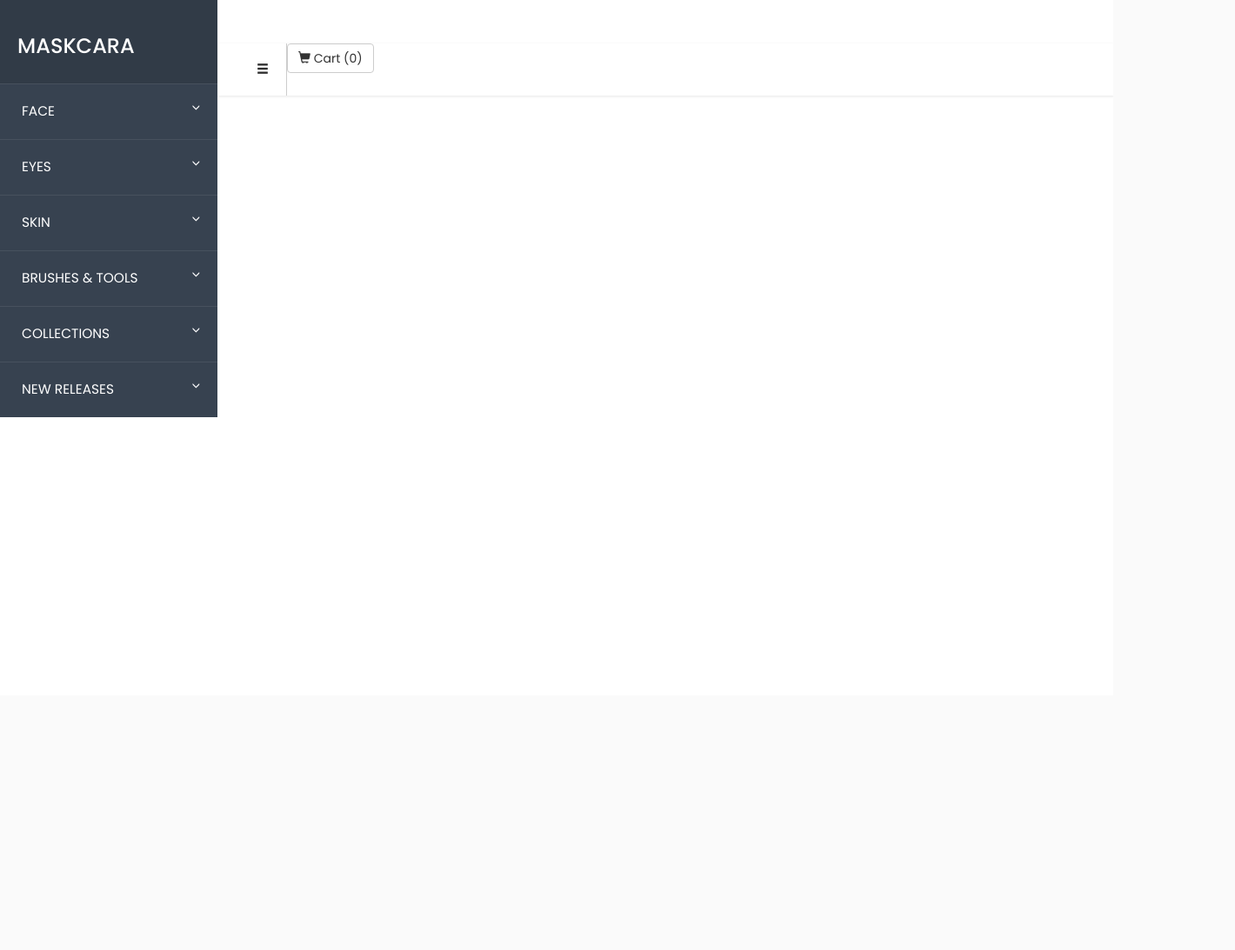
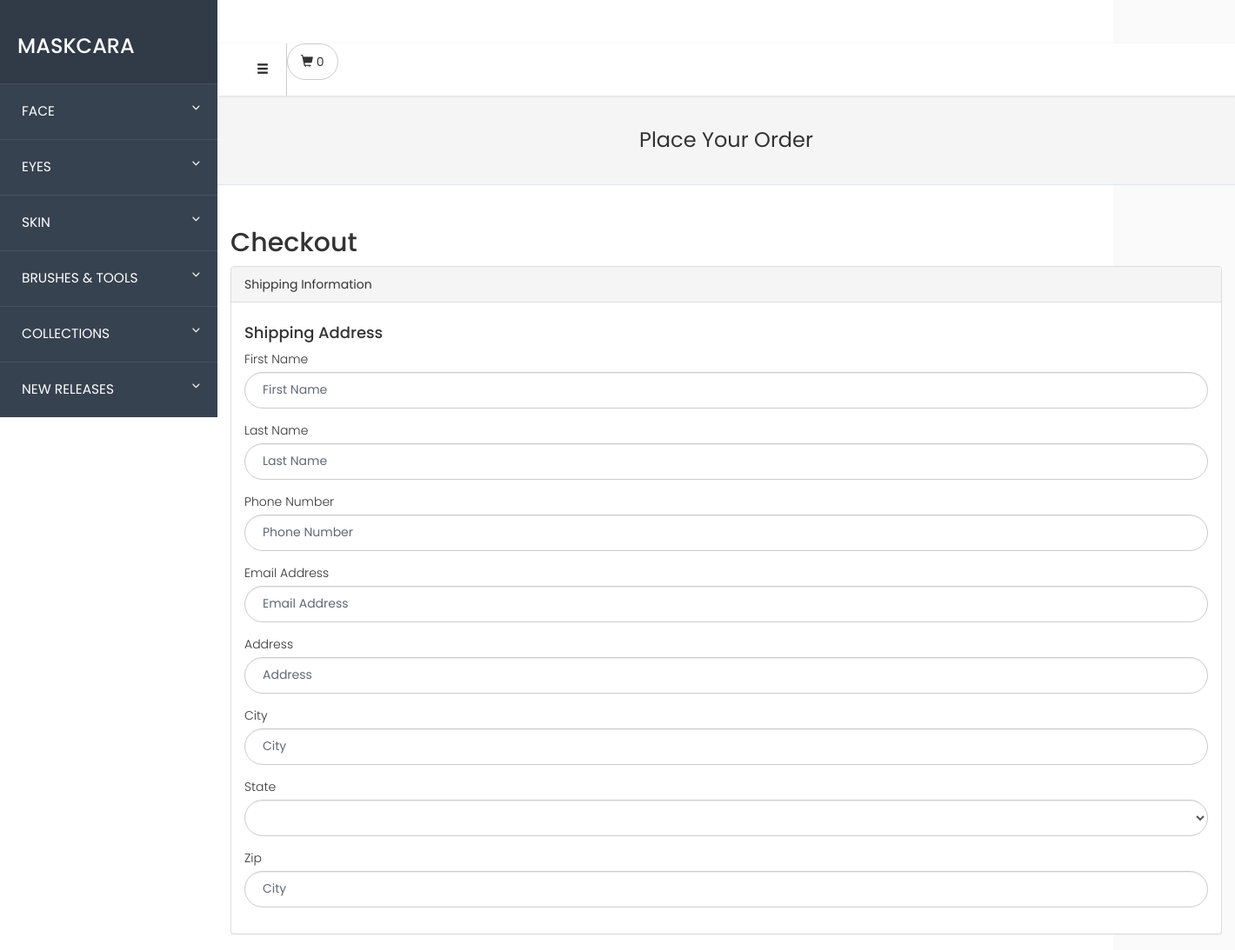
Before and after one commit to ashrafali46/maskcara, a Vue app: page /checkout in a window 1280 px wide. Shown: the top 1093 px of the page at 87% size, 1420 px wide, since content can reach past the window. Before the commit the page ends 800 px from the top, so only its background shows below. Built offline with nearby package versions, Linux system fonts and the light colour scheme.

Commit message:
Checkout and Login UI created

```diff
--- a/src/App.vue
+++ b/src/App.vue
@@ -13,7 +13,7 @@
                 <i class="glyphicon glyphicon-menu-hamburger"></i>
               </button>
               <router-link to="/cart">
-                <button class="btn btn-default pull-right"><span class="glyphicon glyphicon-shopping-cart" aria-hidden="true"></span> Cart ({{ getCartItem.length }})</button>
+                <button class="btn btn-default pull-right btn-cart-view"><span class="glyphicon glyphicon-shopping-cart" aria-hidden="true"></span> {{ getCartItem.length }}</button>
               </router-link>
             </div>
           </div>
@@ -167,8 +167,8 @@
   }
 
   #sidebar ul li a:hover {
-    color: #374250;
-    background: #fff;
+    color: #fff;
+    /* background: #fff; */
   }
 
   #sidebar ul li.active>a,
@@ -226,7 +226,10 @@
     color: #fff !important;
   }
 
-
+.btn-cart-view{
+  border-radius: 25px;
+  padding: 10px 15px;
+}
 
   /* ---------------------------------------------------
     CONTENT STYLE
--- /dev/null
+++ b/src/components/pages/checkout.vue
@@ -0,0 +1,200 @@
+<template>
+  <div>
+    <div class="page-title">
+      <div class="container">
+        <h1>
+          Place Your Order
+        </h1>
+      </div>
+    </div>
+    <div class="container">
+      <h2>Checkout</h2>
+      <div class="panel panel-default">
+        <div class="panel-heading">Shipping Information</div>
+        <div class="panel-body">
+          <h4>Shipping Address</h4>
+          <div class="form-group">
+            <label>First Name</label>
+            <input type="text" class="form-control input-login" placeholder="First Name">
+          </div>
+          <div class="form-group">
+            <label>Last Name</label>
+            <input type="text" class="form-control input-login" placeholder="Last Name">
+          </div>
+          <div class="form-group">
+            <label>Phone Number</label>
+            <input type="text" class="form-control input-login" placeholder="Phone Number">
+          </div>
+          <div class="form-group">
+            <label>Email Address</label>
+            <input type="text" class="form-control input-login" placeholder="Email Address">
+          </div>
+          <div class="form-group">
+            <label>Address</label>
+            <input type="text" class="form-control input-login" placeholder="Address">
+          </div>
+          <div class="form-group">
+            <label>City</label>
+            <input type="text" class="form-control input-login" placeholder="City">
+          </div>
+          <div class="form-group">
+            <label>State</label>
+            <select class="form-control input-login" placeholder="City">
+              <option value=""> -- Select State --</option>
+            </select>
+          </div>
+          <div class="form-group">
+            <label>Zip</label>
+            <input type="text" class="form-control input-login" placeholder="City">
+          </div>
+        </div>
+      </div>
+
+      <div class="panel panel-default">
+        <div class="panel-heading">Billing Information</div>
+        <div class="panel-body">
+          <h4>Payment Method</h4>
+          <div class="form-group">
+            <label>Name on card</label>
+            <input type="text" class="form-control input-login" placeholder="Name on card">
+          </div>
+          <div class="form-group">
+            <label>Card number</label>
+            <input type="text" class="form-control input-login" placeholder="Card number">
+          </div>
+          <div class="form-group">
+            <label>Month</label>
+            <input type="text" class="form-control input-login" placeholder="Month">
+          </div>
+          <div class="form-group">
+            <label>Year</label>
+            <input type="text" class="form-control input-login" placeholder="Year">
+          </div>
+          <div class="form-group">
+            <label>CVV/CVC</label>
+            <input type="text" class="form-control input-login" placeholder="CVV/CVC">
+          </div>
+        </div>
+      </div>
+      <div class="row">
+        <div class="container">
+          <button class="btn btn-default pull-right">
+            <span class="glyphicon glyphicon-lock" aria-hidden="true"></span> PLACE YOUR ORDER
+          </button>
+        </div>
+      </div>
+      <div class="well well-dark text-center">
+        <button class="btn btn-default">
+          <span class="glyphicon glyphicon-lock" aria-hidden="true"></span> PLACE YOUR ORDER
+        </button>
+
+        <table>
+           <tr>
+               <td>Subtotal:</td>
+           </tr>
+           <tr>
+               <td>Items:</td>
+           </tr>
+           <tr>
+               <td>Shipping & Handling:</td>
+           </tr>
+           <tr>
+               <td>Total before tax:</td>
+           </tr>
+           <tr>
+               <td>Estimated tax:</td>
+           </tr>
+           <tr>
+               <td>Order total:</td>
+           </tr>
+        </table>
+      </div>
+    </div>
+  </div>
+</template>
+<script>
+  export default {
+    name: "login"
+  }
+
+</script>
+<style scoped>
+  .card {
+    margin: 50px 20px 50px !important;
+  }
+
+  .well {
+    background: #fff;
+  }
+
+  .well-dark{
+      background: #f8f9fa !important;
+  }
+
+  h2.title {
+    margin-bottom: 30px;
+  }
+
+  .input-login {
+    padding: 20px 10px;
+    border-radius: 25px;
+  }
+
+  button.btn.btn-default {
+    display: inline;
+    margin: auto;
+    color: #fff;
+    background-color: #a7bcd7;
+    padding: 10px 20px;
+    border-radius: 25px;
+    margin: 20px 0 20px;
+    font-size: 16px;
+  }
+
+  .btn-forgotpass {
+    text-align: center;
+    color: #606975;
+  }
+
+  ::-webkit-input-placeholder {
+    /* WebKit browsers */
+    color: #606975;
+    padding-left: 10px;
+  }
+
+  :-moz-placeholder {
+    /* Mozilla Firefox 4 to 18 */
+    color: #606975;
+    padding-left: 10px;
+  }
+
+  ::-moz-placeholder {
+    /* Mozilla Firefox 19+ */
+    color: #606975;
+    padding-left: 10px;
+  }
+
+  :-ms-input-placeholder {
+    /* Internet Explorer 10+ */
+    color: #606975;
+    padding-left: 10px;
+  }
+
+  .join-now {
+    text-align: center;
+  }
+
+  label {
+    font-weight: 100;
+  }
+
+  td{
+      text-align: left !important;
+  }
+
+  tr{
+      border-bottom: 1px solid #ccc;
+      width: 100%;
+  }
+
+</style>
--- /dev/null
+++ b/src/components/pages/login.vue
@@ -0,0 +1,86 @@
+<template>
+  <div>
+    <div class="card well">
+      <h2 class="title">Login</h2>
+      <div class="form-group">
+        <input type="text" class="form-control input-login" placeholder="Enter your username">
+      </div>
+      <div class="form-group">
+        <input type="text" class="form-control input-login" placeholder="Enter your password">
+      </div>
+      <button class="btn btn-default">
+        <span class="glyphicon glyphicon-lock" aria-hidden="true"></span> SIGN IN</button>
+      <div class="btn-forgotpass">FORGOT PASSWORD/USERNAME?</div>
+    </div>
+    <p class="join-now">Don't have an account yet? <a href="#">Join Now!</a></p>
+  </div>
+</template>
+<script>
+  export default {
+    name: "login"
+  }
+
+</script>
+<style scoped>
+  .card {
+    margin: 50px 20px 50px !important;
+  }
+
+  .well {
+    background: #fff !important;
+  }
+
+  h2.title {
+    margin-bottom: 30px;
+  }
+
+  .input-login {
+    padding: 20px 10px;
+    border-radius: 25px;
+  }
+
+  button.btn.btn-default {
+    display: inline;
+    margin: auto;
+    color: #fff;
+    background-color: #a7bcd7;
+    padding: 10px 20px;
+    border-radius: 25px;
+    margin: 20px 0 20px;
+    font-size: 16px;
+  }
+
+  .btn-forgotpass {
+    text-align: center;
+    color: #606975;
+  }
+
+  ::-webkit-input-placeholder {
+    /* WebKit browsers */
+    color: #606975;
+    padding-left: 10px;
+  }
+
+  :-moz-placeholder {
+    /* Mozilla Firefox 4 to 18 */
+    color: #606975;
+    padding-left: 10px;
+  }
+
+  ::-moz-placeholder {
+    /* Mozilla Firefox 19+ */
+    color: #606975;
+    padding-left: 10px;
+  }
+
+  :-ms-input-placeholder {
+    /* Internet Explorer 10+ */
+    color: #606975;
+    padding-left:  10px;
+  }
+
+  .join-now{
+      text-align: center;
+  }
+
+</style>
--- a/src/components/pages/shopping-cart.vue
+++ b/src/components/pages/shopping-cart.vue
@@ -10,7 +10,8 @@
         BACK TO SHOPPING
       </button>
     </router-link>
-    <table class="table table-striped" v-if="cart.length != 0">
+    <div v-if="cart.length != 0">
+      <table class="table table-striped">
         <thead>
           <tr>
             <td>
@@ -35,6 +36,16 @@
           </tr>
         </tbody>
       </table>
+
+      <div class="well">
+        <router-link to='/checkout'>
+          <button class="btn btn-default btn-cart">
+            PROCEED TO CHECKOUT
+          </button>
+        </router-link>
+      </div>
+
+    </div>
     <div v-else>
       <p class="info">Your shopping cart is empty</p>
     </div>
@@ -67,16 +78,16 @@
   .btn-cart {
     background-color: #a7bcd7 !important;
     color: #fff !important;
-    padding: 10px 100px !important;
+    padding: 10px 80px !important;
     font-size: 14px !important;
     margin: 20px auto !important;
   }
 
-  .table{
-      margin: 0 20px !important;
+  .table {
+    margin: 0px !important;
   }
 
-  .info{
+  .info {
     margin: 30px 40px;
   }
 
--- a/src/router/index.js
+++ b/src/router/index.js
@@ -3,12 +3,18 @@
 import Category from '@/components/pages/category'
 import Product from '@/components/pages/product-detail'
 import ShoppingCart from '@/components/pages/shopping-cart'
+import Login from '@/components/pages/login'
+import Checkout from '@/components/pages/checkout'
 
 Vue.use(Router)
 
 export default new Router({
   mode: 'history',
   routes: [{
+      path: '/login',
+      name: 'Login',
+      component: Login
+    }, {
       path: '/',
       name: 'Category',
       component: Category
@@ -22,6 +28,12 @@
       path: '/cart',
       name: 'ShoppingCart',
       component: ShoppingCart
-    }
+    },
+    {
+      path: '/checkout',
+      name: 'Checkout',
+      component: Checkout
+    },
+
   ]
 })
```
Lines whose indentation alone changed are shown as unchanged.
